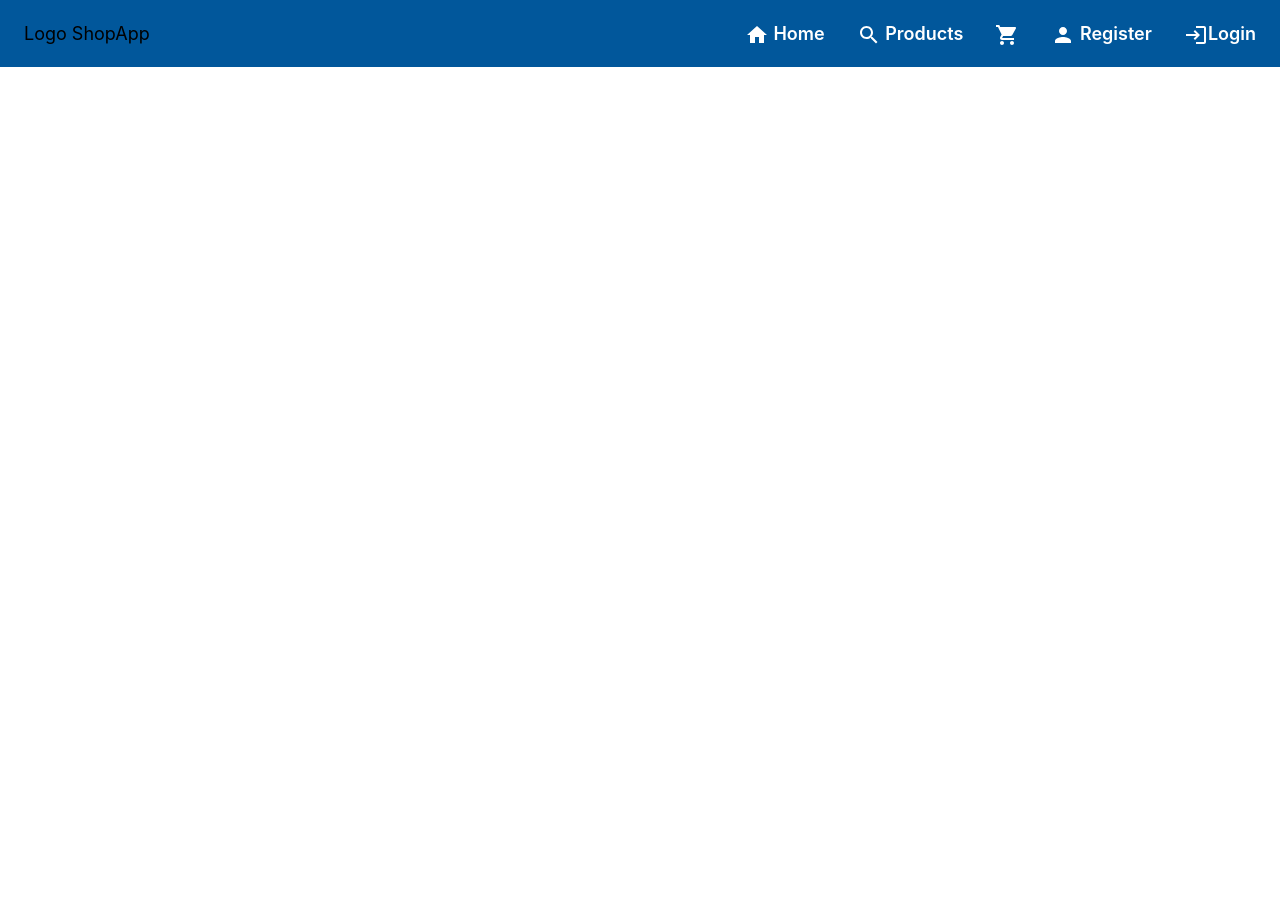
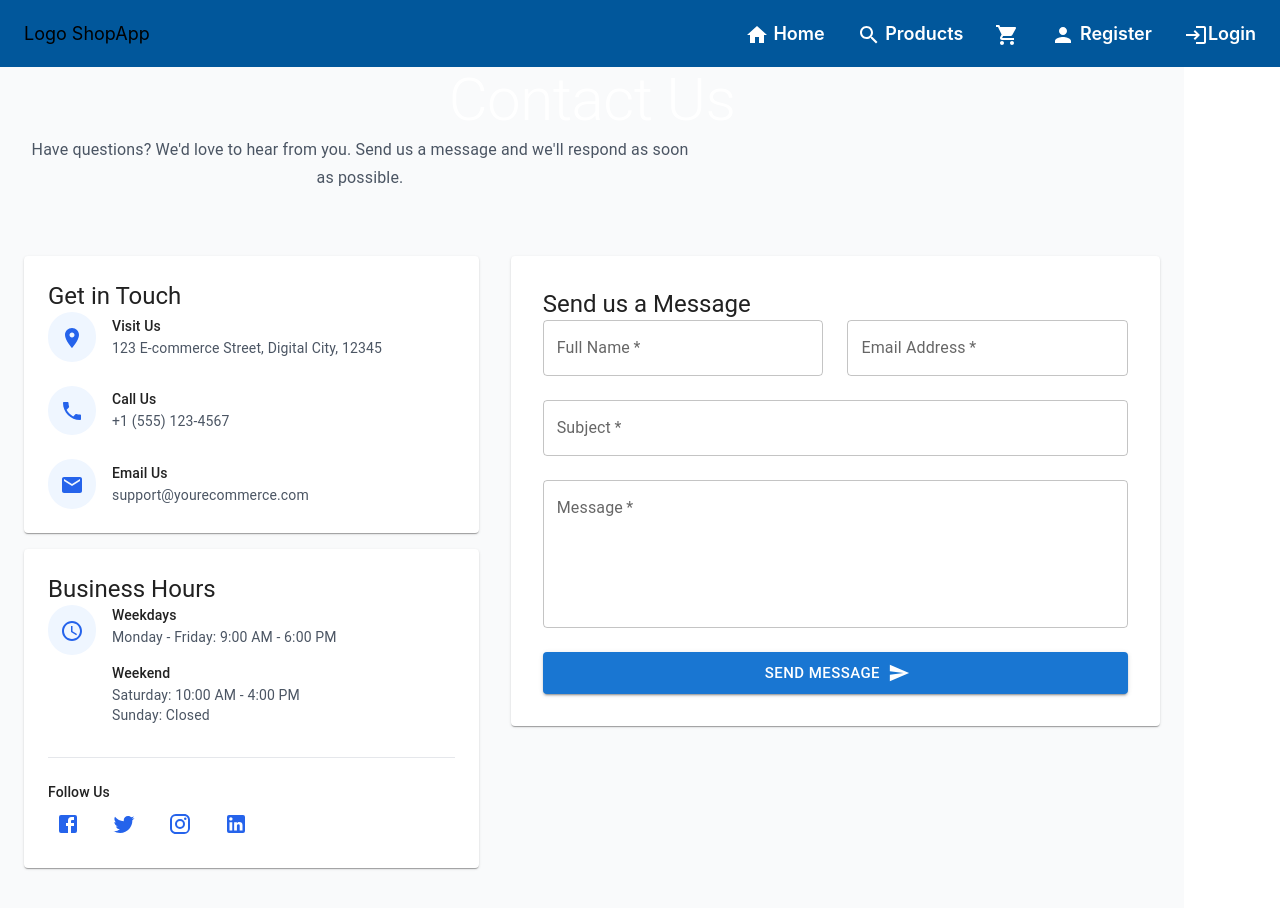
Before and after one commit to Nishant393/shop_app, a React (Vite) app in the folder client/: page /contact in a window 1280 px wide. Shown: the top 908 px of the page. Before the commit the page ends 800 px from the top, so only its background shows below. Built offline with nearby package versions, Linux system fonts and the light colour scheme.

Commit message:
add contact page

```diff
--- a/client/src/App.jsx
+++ b/client/src/App.jsx
@@ -17,6 +17,7 @@ const App = () => {
 
   // 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
   // https://chatgpt.com/c/677e8336-0140-8011-939b-862c76813d3a
+
   console.log("hekloi")
   return (
     <>
--- a/client/src/Root/Pages/Contact.jsx
+++ b/client/src/Root/Pages/Contact.jsx
@@ -1,9 +1,256 @@
-import React from 'react'
+import React, { useState } from 'react';
+import {
+  Container,
+  Grid,
+  Paper,
+  TextField,
+  Button,
+  Typography,
+  Snackbar,
+  Alert,
+  Box,
+  IconButton
+} from '@mui/material';
+import {
+  LocationOn,
+  Phone,
+  Email,
+  AccessTime,
+  Send,
+  Facebook,
+  Twitter,
+  Instagram,
+  LinkedIn
+} from '@mui/icons-material';
 
 const Contact = () => {
+  const [formData, setFormData] = useState({
+    name: '',
+    email: '',
+    subject: '',
+    message: ''
+  });
+  const [openSnackbar, setOpenSnackbar] = useState(false);
+
+  const handleChange = (e) => {
+    const { name, value } = e.target;
+    setFormData(prev => ({
+      ...prev,
+      [name]: value
+    }));
+  };
+
+  const handleSubmit = (e) => {
+    e.preventDefault();
+    console.log('Form submitted:', formData);
+    setOpenSnackbar(true);
+    setFormData({
+      name: '',
+      email: '',
+      subject: '',
+      message: ''
+    });
+  };
+
+  const handleCloseSnackbar = () => {
+    setOpenSnackbar(false);
+  };
+
   return (
-    <div>Contact</div>
-  )
-}
+    <div className="min-h-screen bg-gray-50">
+      <Container maxWidth="lg" className="py-16">
+        {/* Header Section */}
+        <Box className="text-center mb-16">
+          <Typography variant="h2" component="h1" className="text-4xl font-bold mb-4">
+            Contact Us
+          </Typography>
+          <Typography variant="subtitle1" className="text-gray-600 max-w-2xl mx-auto">
+            Have questions? We'd love to hear from you. Send us a message and we'll respond as soon as possible.
+          </Typography>
+        </Box>
 
-export default Contact
+        <Grid container spacing={4}>
+          {/* Contact Information */}
+          <Grid item xs={12} md={5}>
+            <Paper className="p-6 mb-4 hover:shadow-lg transition-all duration-300">
+              <Typography variant="h5" className="mb-6 font-semibold">
+                Get in Touch
+              </Typography>
+
+              <Box className="space-y-6">
+                <Box className="flex items-center gap-4 group">
+                  <Box className="bg-blue-50 p-3 rounded-full group-hover:bg-blue-100 transition-colors">
+                    <LocationOn className="text-blue-600" />
+                  </Box>
+                  <Box>
+                    <Typography variant="subtitle2" className="font-semibold">Visit Us</Typography>
+                    <Typography variant="body2" className="text-gray-600">
+                      123 E-commerce Street, Digital City, 12345
+                    </Typography>
+                  </Box>
+                </Box>
+
+                <Box className="flex items-center gap-4 group">
+                  <Box className="bg-blue-50 p-3 rounded-full group-hover:bg-blue-100 transition-colors">
+                    <Phone className="text-blue-600" />
+                  </Box>
+                  <Box>
+                    <Typography variant="subtitle2" className="font-semibold">Call Us</Typography>
+                    <Typography variant="body2" className="text-gray-600">
+                      +1 (555) 123-4567
+                    </Typography>
+                  </Box>
+                </Box>
+
+                <Box className="flex items-center gap-4 group">
+                  <Box className="bg-blue-50 p-3 rounded-full group-hover:bg-blue-100 transition-colors">
+                    <Email className="text-blue-600" />
+                  </Box>
+                  <Box>
+                    <Typography variant="subtitle2" className="font-semibold">Email Us</Typography>
+                    <Typography variant="body2" className="text-gray-600">
+                      support@yourecommerce.com
+                    </Typography>
+                  </Box>
+                </Box>
+              </Box>
+            </Paper>
+
+            <Paper className="p-6 hover:shadow-lg transition-all duration-300">
+              <Typography variant="h5" className="mb-6 font-semibold">
+                Business Hours
+              </Typography>
+
+              <Box className="flex items-start gap-4">
+                <Box className="bg-blue-50 p-3 rounded-full">
+                  <AccessTime className="text-blue-600" />
+                </Box>
+                <Box className="space-y-4">
+                  <Box>
+                    <Typography variant="subtitle2" className="font-semibold">Weekdays</Typography>
+                    <Typography variant="body2" className="text-gray-600">
+                      Monday - Friday: 9:00 AM - 6:00 PM
+                    </Typography>
+                  </Box>
+                  <Box>
+                    <Typography variant="subtitle2" className="font-semibold">Weekend</Typography>
+                    <Typography variant="body2" className="text-gray-600">
+                      Saturday: 10:00 AM - 4:00 PM
+                    </Typography>
+                    <Typography variant="body2" className="text-gray-600">
+                      Sunday: Closed
+                    </Typography>
+                  </Box>
+                </Box>
+              </Box>
+
+              {/* Social Media Links */}
+              <Box className="mt-8 pt-6 border-t">
+                <Typography variant="subtitle2" className="font-semibold mb-4">
+                  Follow Us
+                </Typography>
+                <Box className="flex gap-4">
+                  <IconButton className="bg-blue-50 hover:bg-blue-100">
+                    <Facebook className="text-blue-600" />
+                  </IconButton>
+                  <IconButton className="bg-blue-50 hover:bg-blue-100">
+                    <Twitter className="text-blue-600" />
+                  </IconButton>
+                  <IconButton className="bg-blue-50 hover:bg-blue-100">
+                    <Instagram className="text-blue-600" />
+                  </IconButton>
+                  <IconButton className="bg-blue-50 hover:bg-blue-100">
+                    <LinkedIn className="text-blue-600" />
+                  </IconButton>
+                </Box>
+              </Box>
+            </Paper>
+          </Grid>
+
+          {/* Contact Form */}
+          <Grid item xs={12} md={7}>
+            <Paper className="p-8 hover:shadow-lg transition-all duration-300">
+              <Typography variant="h5" className="mb-6 font-semibold">
+                Send us a Message
+              </Typography>
+
+              <form onSubmit={handleSubmit} className="space-y-6">
+                <Grid container spacing={3}>
+                  <Grid item xs={12} sm={6}>
+                    <TextField
+                      fullWidth
+                      label="Full Name"
+                      name="name"
+                      value={formData.name}
+                      onChange={handleChange}
+                      required
+                      variant="outlined"
+                    />
+                  </Grid>
+                  <Grid item xs={12} sm={6}>
+                    <TextField
+                      fullWidth
+                      label="Email Address"
+                      name="email"
+                      type="email"
+                      value={formData.email}
+                      onChange={handleChange}
+                      required
+                      variant="outlined"
+                    />
+                  </Grid>
+                </Grid>
+
+                <TextField
+                  fullWidth
+                  label="Subject"
+                  name="subject"
+                  value={formData.subject}
+                  onChange={handleChange}
+                  required
+                  variant="outlined"
+                />
+
+                <TextField
+                  fullWidth
+                  label="Message"
+                  name="message"
+                  value={formData.message}
+                  onChange={handleChange}
+                  required
+                  multiline
+                  rows={5}
+                  variant="outlined"
+                />
+
+                <Button
+                  type="submit"
+                  variant="contained"
+                  size="large"
+                  fullWidth
+                  className="bg-blue-600 hover:bg-blue-700 py-3 text-lg"
+                  endIcon={<Send />}
+                >
+                  Send Message
+                </Button>
+              </form>
+            </Paper>
+          </Grid>
+        </Grid>
+
+        <Snackbar
+          open={openSnackbar}
+          autoHideDuration={6000}
+          onClose={handleCloseSnackbar}
+          anchorOrigin={{ vertical: 'bottom', horizontal: 'right' }}
+        >
+          <Alert onClose={handleCloseSnackbar} severity="success" variant="filled">
+            Thank you for your message! We'll get back to you soon.
+          </Alert>
+        </Snackbar>
+      </Container>
+    </div>
+  );
+};
+
+export default Contact;
--- a/client/src/Root/Pages/Home.jsx
+++ b/client/src/Root/Pages/Home.jsx
@@ -2,7 +2,10 @@ import React from 'react'
 
 const Home = () => {
   return (
+    <>
+
     <div>Home</div>
+    </>
   )
 }
 
```
Also changed, not shown: 2 other files (tests, documents, lock files or other folders).
